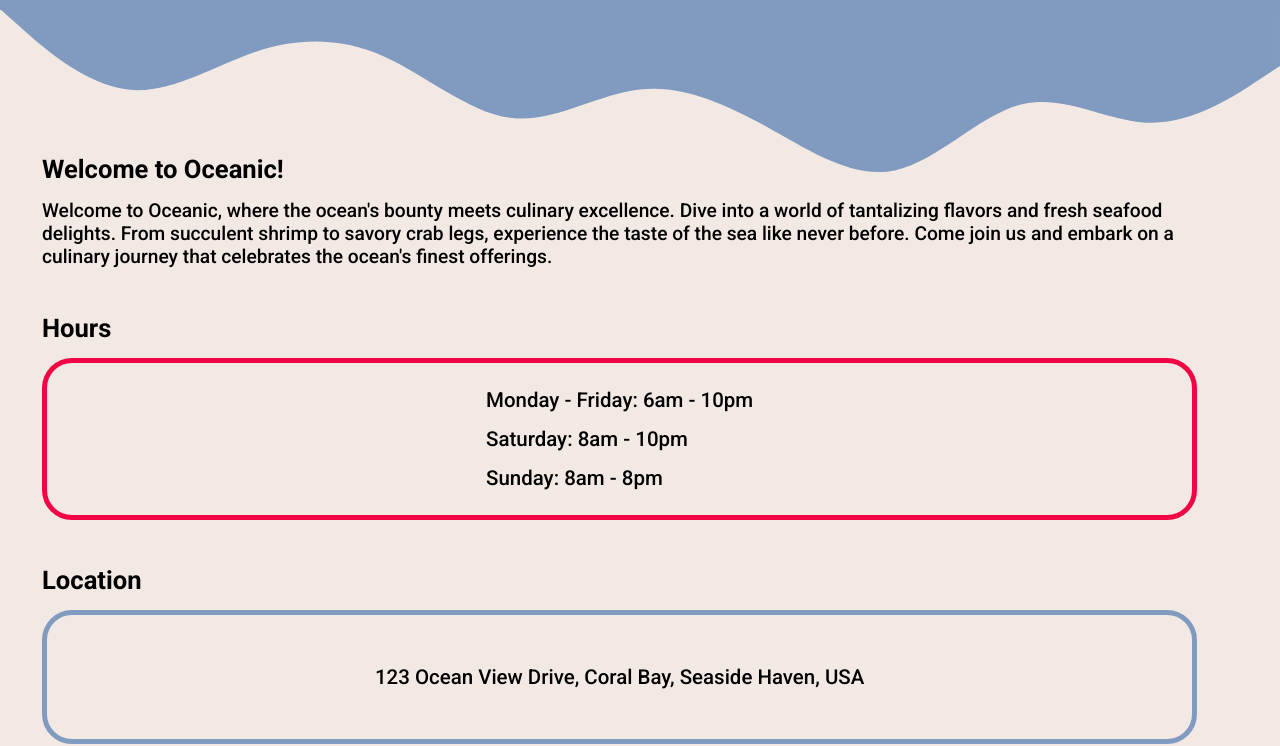
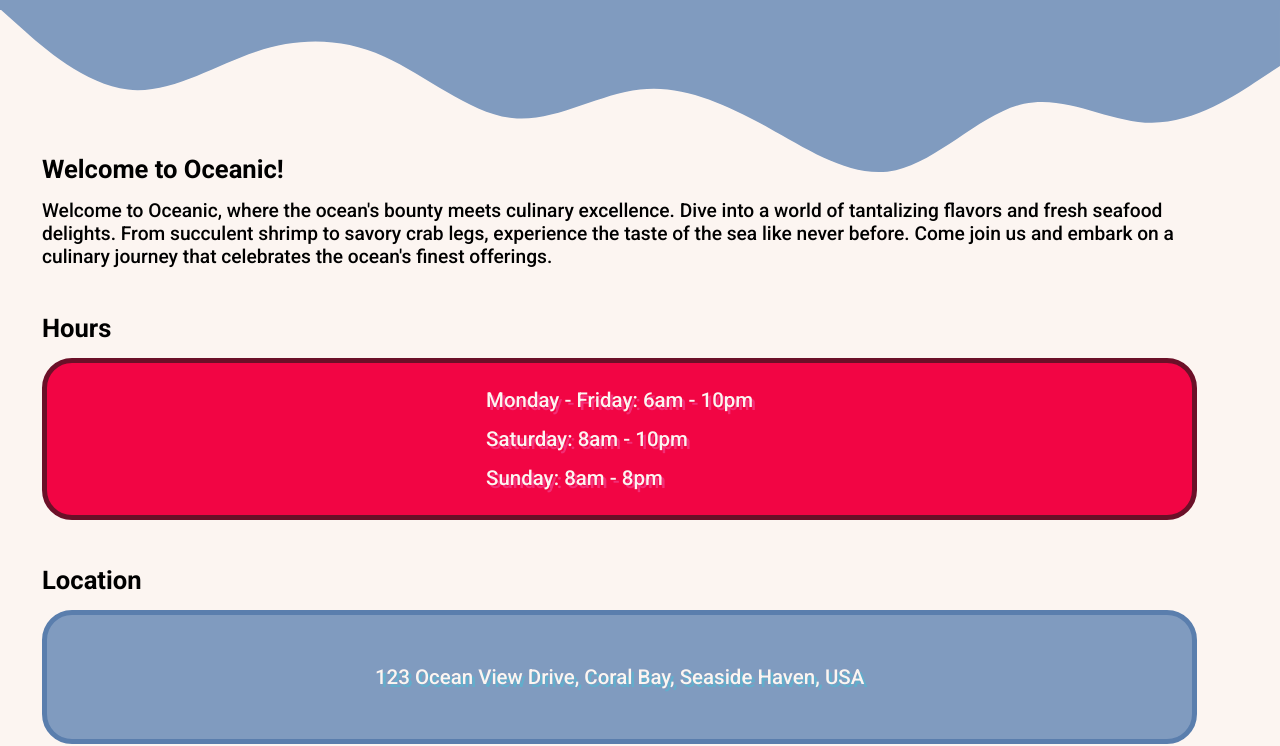
Before and after one commit to Fabian-CI/odin_restaurant_page, a website built with webpack: page dist/index.html in a window 1280 px wide. Shown: the part 72-818 px from the top of the page. Built offline with nearby package versions, Linux system fonts and the light colour scheme.

Commit message:
Finished Home Page. Fixed the menu slider glitch

```diff
--- a/src/home-page-style.css
+++ b/src/home-page-style.css
@@ -2,11 +2,13 @@
 
 :root {
     --wb-main-color: #809BBF;
+    --wb-darker-main-color: #5a7ead;
     --wb-second-color: #F20544;
+    --wb-darker-second-color:rgb(107, 16, 40);
     --wb-low-opacity-main-color:rgba(128, 155, 191, .3);
     --wb-low-opacity-second-color: rgba(242, 5, 68, .2);
-    --wb-light-tone: #F2E9E4;
-    --wb-lighter-main-color: #85F2E7;
+    --wb-light-tone: #fcf5f1;
+    --wb-lighter-main-color: #61aecc;
     --wb-lighter-second-color: #F22E76;
 }
 
@@ -14,7 +16,8 @@
     display: grid;
     grid-template-rows: repeat(auto-fit, 1fr);
     gap: 15px;
-    border: 5px solid var(--wb-second-color);
+    border: 5px solid var(--wb-darker-second-color);
+    background: var(--wb-second-color);
     border-radius: 30px;
     padding: 25px;
     justify-content: center;
@@ -24,19 +27,28 @@
 
 .wb-location {
     display: flex;
-    border: 5px solid var(--wb-main-color);
+    border: 5px solid var(--wb-darker-main-color);
+    background: var(--wb-main-color);
     border-radius: 30px;
     padding: 50px;
     justify-content: center;
     align-items: center;
     margin-top: 15px;
     cursor: pointer;
-    transition: all .15s linear;
+}
+
+.table-wrapper span {
+    color: var(--wb-light-tone);
+    text-shadow: 3px 3px var(--wb-lighter-second-color);
+}
+
+.wb-location span {
+    color: var(--wb-light-tone);
+    text-shadow: 3px 3px var(--wb-lighter-main-color);
 }
 
 .wb-location span:hover {
-    color: var(--wb-lighter-main-color);
-    transition: all .15s linear;
+    text-decoration: underline 3px var(--wb-light-tone);
 }
 
 @media screen and (min-width: 1436px) {
--- a/src/index.js
+++ b/src/index.js
@@ -5,16 +5,16 @@ import getHomePage from './home-page.js';
     const dropMenu = document.getElementById('menu');
     const menuBtn = document.getElementById('menu-slide');
     const closeBtn = document.getElementById('close-menu');
-    const footer = document.getElementById('footer');
 
     menuBtn.addEventListener('click', () => {
         dropMenu.style.height = "100%";
-        footer.style.display = 'none';
+        document.body.style.overflow = "hidden";
     });
 
     closeBtn.addEventListener('click', () => {
         dropMenu.style.height = "0%";
-        footer.style.display = 'grid';
+        document.body.style.overflowY = "scroll";
+        document.body.style.overflowX = "hidden";
     });
 })();
 
--- a/src/navbar-style.css
+++ b/src/navbar-style.css
@@ -5,8 +5,8 @@
     --wb-second-color: #F20544;
     --wb-low-opacity-main-color:rgba(128, 155, 191, .3);
     --wb-low-opacity-second-color: rgba(242, 5, 68, .2);
-    --wb-light-tone: #F2E9E4;
-    --wb-lighter-main-color: #85F2E7;
+    --wb-light-tone: #fcf5f1;
+    --wb-lighter-main-color: #78beda;
     --wb-lighter-second-color: #F22E76;
 }
 
@@ -150,6 +150,7 @@ footer {
         background: var(--wb-main-color);
         transition: .25s linear;
         overflow: hidden;
+        overflow-y: scroll;
     }
 
     nav .nav-button {
@@ -243,3 +244,8 @@ footer {
         display: none;
     }
 }
+@media screen and (max-height: 450px) {
+    footer {
+        display: none;
+    }
+}
```
Also changed, not shown: dist/main.js.
